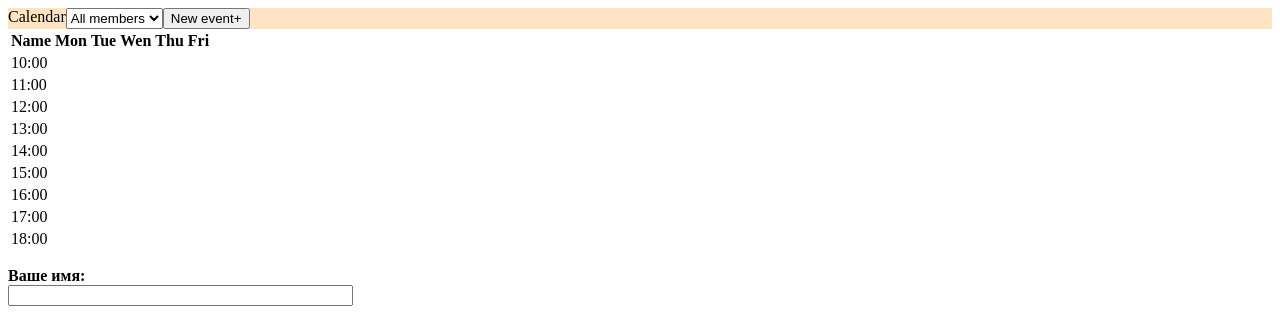
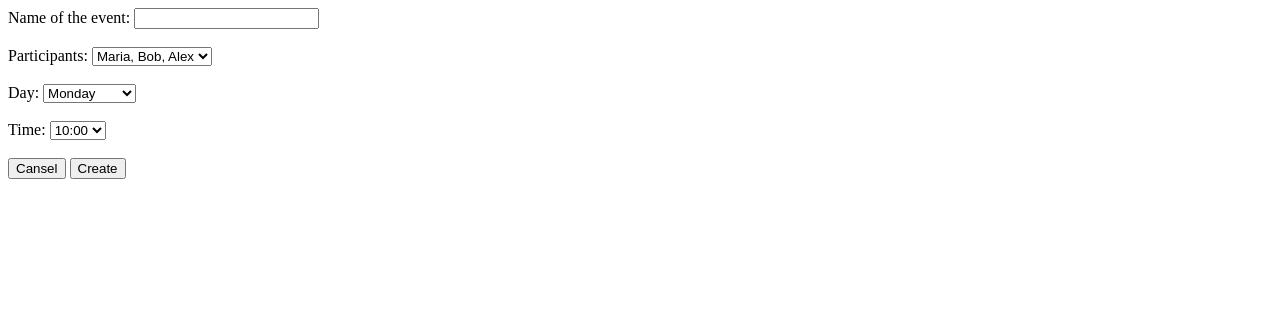
Before and after one commit to justMaxIt/ciklum1, a plain HTML site: page index.html in a window 1280 px wide. Drawn offline with Linux system fonts and the light colour scheme; files whose address does not match are found by name.

Commit message:
add html div second-page buttons

```diff
--- a/index.html
+++ b/index.html
@@ -12,7 +12,7 @@
 </head>
 
 <body>
-    <div id="first-page">
+    <div id="first-page" style="display: none">
     <header>
         <div class="header-menu">
             <div>Calendar</div>
@@ -109,10 +109,49 @@
     </table>
    </div>
    <div id="second-page">
-
-        <p><b>Ваше имя:</b><br>
-            <input type="text" size="40">
-        </p>
+   <form class="create-event">
+    <div class="create-event-left">
+          <label for="event-name">Name of the event: </label>
+   <input type="text" id="event-name" name="event-name"><br><br>
+   <label for="participants">Participants:</label>
+<select name="participants" id="participants">
+    <option value="Maria, Bob, Alex">Maria, Bob, Alex</option>
+    <option value="Maria, Bob">Maria, Bob</option>
+    <option value="Maria, Alex">Maria, Alex</option>
+    <option value="Bob, Alex">Bob, Alex</option>
+    <option value="Maria">Maria</option>
+    <option value="Bob">Bob</option>
+    <option value="Alex">Alex</option>
+</select>
+<br><br>
+<label for="day">Day:</label>
+<select name="day" id="day">
+    <option value="1">Monday</option>
+    <option value="2">Tuesday</option>
+    <option value="3">Wednesday</option>
+    <option value="4">Thursday</option>
+    <option value="5">Friday</option>
+</select>
+<br><br>
+<label for="time">Time:</label>
+<select name="time" id="time">
+    <option value="10:00">10:00</option>
+    <option value="11:00">11:00</option>
+    <option value="12:00">12:00</option>
+    <option value="13:00">13:00</option>
+    <option value="14:00">14:00</option>
+    <option value="15:00">15:00</option>
+    <option value="16:00">16:00</option>
+    <option value="17:00">17:00</option>
+    <option value="18:00">18:00</option>
+</select>
+<br><br>
+    </div>
+    <div class="create-event-right">
+<button type="submit" id="btn-cansel">Cansel</button>
+<button type="submit" id="btn-create">Create</button>
+    </div>
+   </form>
 
    </div>
     <script src="./js/app.js"></script>
```
